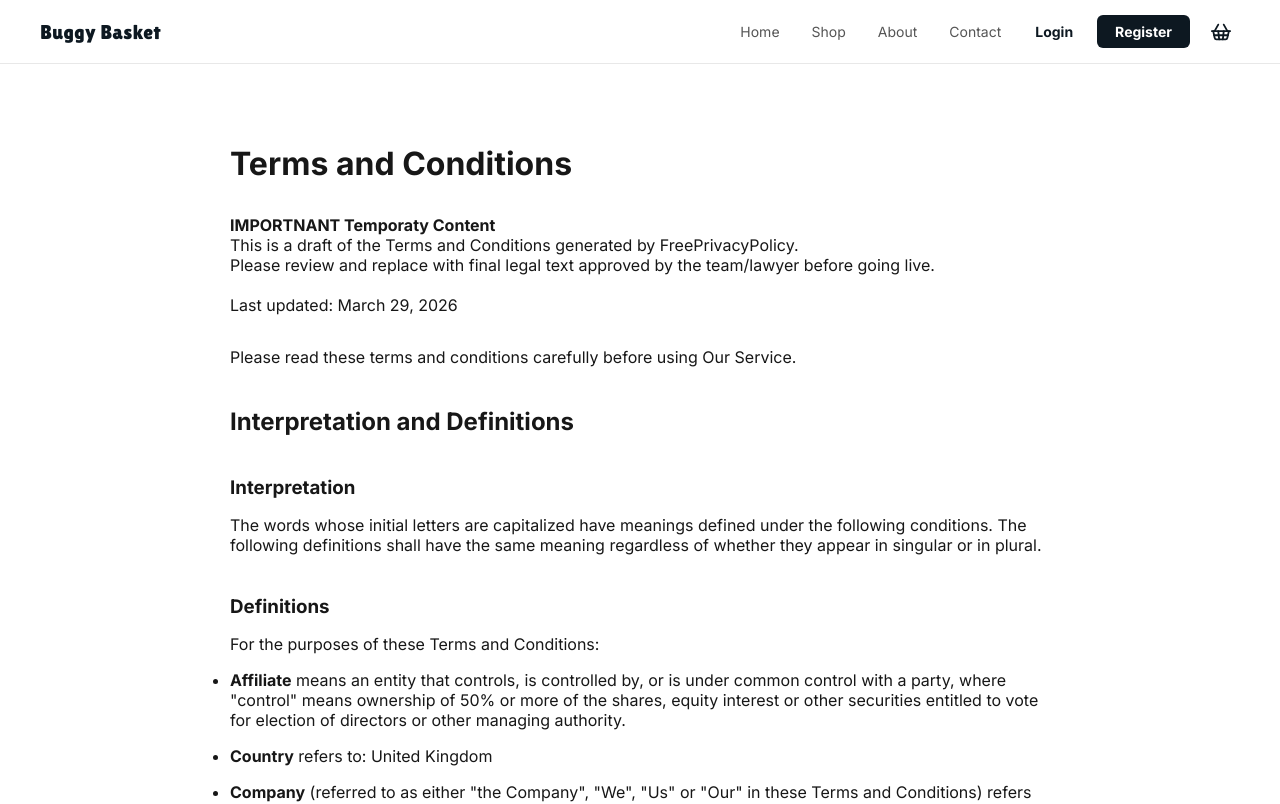
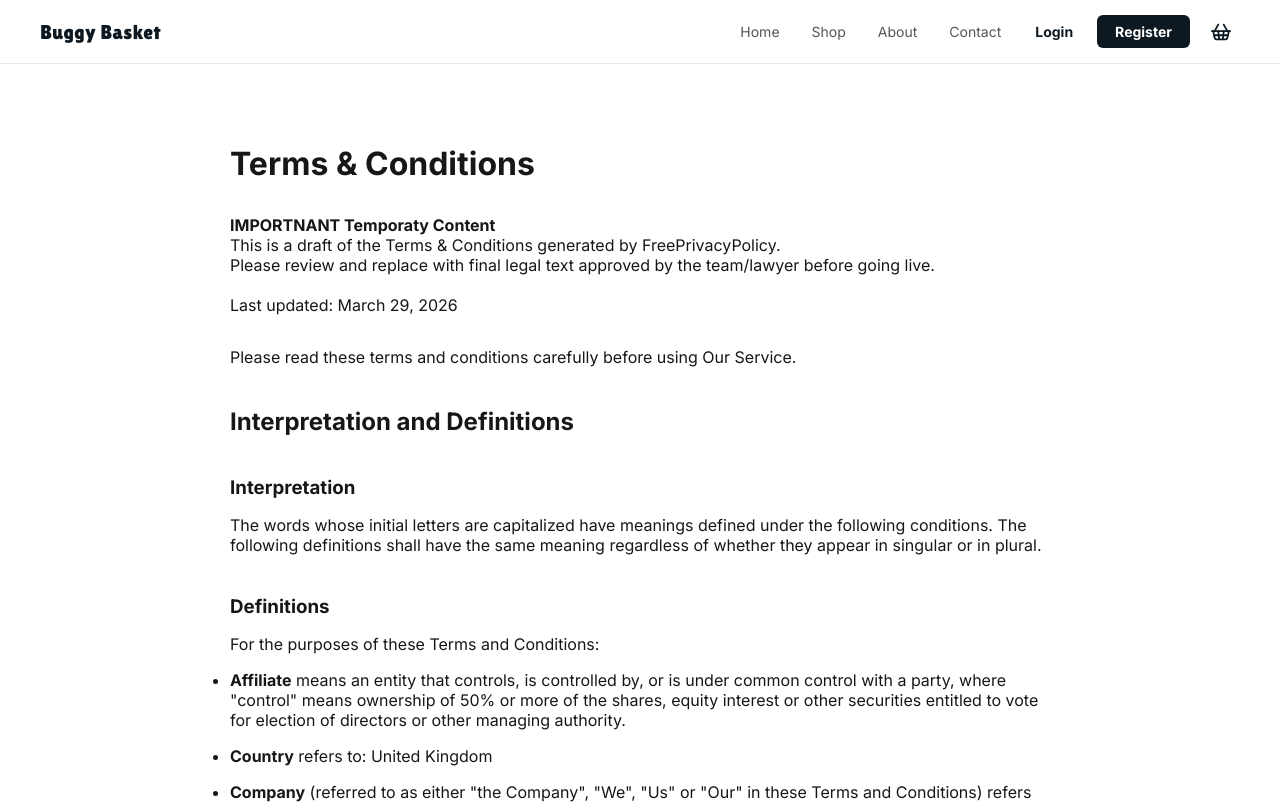
Before and after one commit to Haersa/BuggyBasket, a Next.js app in the folder buggy-basket/: page /terms in a window 1280 px wide. Shown: the top 804 px of the page. Built offline with nearby package versions, Linux system fonts and the light colour scheme.

Commit message:
Fix: update Terms page title to match footer

```diff
--- a/buggy-basket/src/app/terms/page.tsx
+++ b/buggy-basket/src/app/terms/page.tsx
@@ -3,11 +3,11 @@ export default function Terms() {
       <div className="page">
         <div className="page-container">
           <div className="legalities-section">
-          <h1 className="legal-spacing">Terms and Conditions</h1>
+          <h1 className="legal-spacing">Terms & Conditions</h1>
 
 
         <p><strong>IMPORTNANT Temporaty Content </strong> <br />
-        This is a draft of the Terms and Conditions generated by FreePrivacyPolicy.<br />
+        This is a draft of the Terms & Conditions generated by FreePrivacyPolicy.<br />
         Please review and replace with final legal text approved by the team/lawyer before going live.</p><br />
 
 
```
